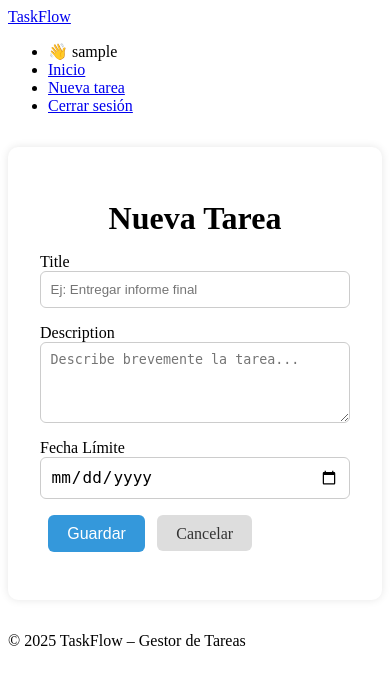
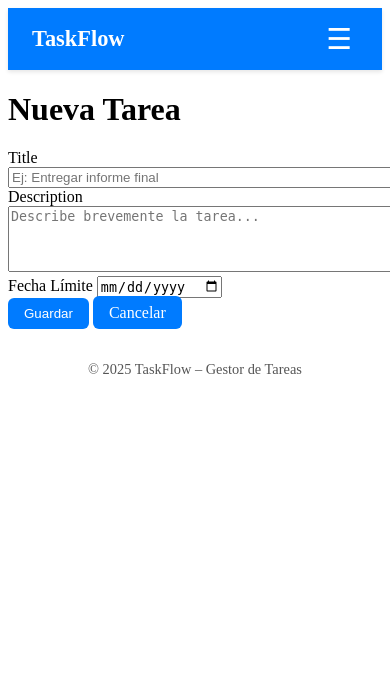
Before and after one commit to abdidaniel/parcial2_programacion2, a Flask app: page /admin/task/ in a window 390 px wide; the page is wider, and only the part inside the window is pictured. Shown: the top 685 px of that part. Run offline with Flask 3, Linux system fonts and the light colour scheme; the visitor is signed in with stand-in values (Sample User, id 1); some libraries are stand-ins or nearby versions.

Commit message:
arreglando estilos de responsive

```diff
--- a/src/taskflow/static/styles.css
+++ b/src/taskflow/static/styles.css
@@ -1,10 +1,152 @@
+/* ======= NAVBAR ======= */
+.navbar {
+  background-color: #007bff;
+  color: white;
+  box-shadow: 0 2px 4px rgba(0,0,0,0.1);
+  position: sticky;
+  top: 0;
+  z-index: 1000;
+}
+
+.navbar .container {
+  display: flex;
+  justify-content: space-between;
+  align-items: center;
+  padding: 0.8rem 1.5rem;
+  max-width: 1200px;
+  margin: 0 auto;
+}
+
+.brand {
+  color: white;
+  font-size: 1.4rem;
+  font-weight: bold;
+  text-decoration: none;
+}
+
+.brand:hover {
+  text-decoration: underline;
+}
+
+.nav {
+  list-style: none;
+  display: flex;
+  gap: 1rem;
+  margin: 0;
+  padding: 0;
+}
+
+.nav li {
+  display: inline;
+}
+
+.nav a, .nav span {
+  color: white;
+  text-decoration: none;
+  font-weight: 500;
+  transition: 0.2s;
+}
+
+.nav a:hover {
+  text-decoration: underline;
+}
+
+/* ======= TOGGLE (MOBILE) ======= */
+.nav-toggle {
+  display: none;
+  background: none;
+  border: none;
+  font-size: 1.8rem;
+  color: white;
+  cursor: pointer;
+}
+
+/* ======= RESPONSIVE NAVBAR ======= */
+@media (max-width: 768px) {
+  .navbar .container {
+    flex-wrap: wrap;
+  }
+
+  .nav-toggle {
+    display: block;
+    margin-left: auto;
+    font-size: 1.8rem;
+  }
+
+  .nav {
+    display: none;
+    flex-direction: column;
+    width: 100%;
+    background-color: #007bff;
+    padding: 1rem 0;
+    text-align: center;
+  }
+
+  .nav.active {
+    display: flex;
+  }
+
+  .nav li {
+    padding: 0.5rem 0;
+  }
+
+  .nav a {
+    font-size: 1.1rem;
+  }
+}
+
+/* ======= DASHBOARD ======= */
 .dashboard {
   background: #fff;
-  border-radius: 10px;
+  border-radius: 12px;
   padding: 2rem;
-  box-shadow: 0 0 10px rgba(0,0,0,0.1);
+  box-shadow: 0 2px 8px rgba(0,0,0,0.1);
+  max-width: 900px;
+  margin: 2rem auto;
 }
 
+.dashboard h1 {
+  text-align: center;
+  margin-bottom: 1.5rem;
+  font-size: 1.8rem;
+  color: #222;
+}
+
+.dashboard .actions {
+  text-align: center;
+  margin-bottom: 1rem;
+}
+
+/* ======= BUTTONS ======= */
+.btn {
+  background: #007bff;
+  color: white;
+  border: none;
+  border-radius: 6px;
+  padding: 0.5rem 1rem;
+  cursor: pointer;
+  text-decoration: none;
+  transition: background 0.3s;
+}
+
+.btn.primary:hover {
+  background: #0056b3;
+}
+
+.btn.small {
+  font-size: 0.85rem;
+  padding: 0.3rem 0.6rem;
+}
+
+.btn.danger {
+  background: #e74c3c;
+}
+
+.btn.danger:hover {
+  background: #c0392b;
+}
+
+/* ======= TABLE ======= */
 .task-table {
   width: 100%;
   border-collapse: collapse;
@@ -12,256 +154,85 @@
 }
 
 .task-table th, .task-table td {
-  padding: 0.75rem;
+  padding: 0.8rem;
   border-bottom: 1px solid #ddd;
+  text-align: left;
+  font-size: 0.95rem;
 }
 
 .task-table th {
-  text-align: left;
   background: #f4f4f4;
+  font-weight: bold;
 }
 
-.status {
-  padding: 0.3rem 0.6rem;
-  border-radius: 5px;
-  color: #fff;
-  font-weight: 600;
+.task-table tr:hover {
+  background-color: #f9f9f9;
 }
 
-.status.pending { background: #f39c12; }
-.status.done { background: #27ae60; }
-.status.late { background: #e74c3c; }
-
-.btn {
-  background: #007bff;
-  color: white;
-  border: none;
-  border-radius: 6px;
-  padding: 0.4rem 0.8rem;
-  cursor: pointer;
-  text-decoration: none;
-}
-
-.btn.small { font-size: 0.85rem; padding: 0.3rem 0.5rem; }
-.btn.danger { background: #e74c3c; }
-.btn.primary { background: #3498db; }
-
-.actions { margin-bottom: 1rem; }
-
-.modal {
-  display: none;
-  position: fixed;
-  z-index: 10;
-  left: 0; top: 0;
-  width: 100%; height: 100%;
-  background: rgba(0,0,0,0.4);
-}
-
-.modal-content {
-  background: #fff;
-  margin: 5% auto;
-  padding: 1.5rem;
-  border-radius: 10px;
-  width: 400px;
-  position: relative;
-}
-
-.close {
-  position: absolute;
-  right: 10px; top: 10px;
-  font-size: 1.3rem;
-  cursor: pointer;
-}
-
-.form-container {
-  background: #fff;
-  max-width: 400px;
-  margin: 2rem auto;
-  padding: 2rem;
-  border-radius: 10px;
-  box-shadow: 0 0 8px rgba(0,0,0,0.1);
-}
-
-.form-container h1 {
-  margin-bottom: 1rem;
-  text-align: center;
-}
-
-.field {
-  margin-bottom: 1rem;
-  display: flex;
-  flex-direction: column;
-}
-
-.field input, .field textarea {
-  padding: 0.6rem;
-  border: 1px solid #ccc;
-  border-radius: 6px;
-}
-
-.checkbox {
-  flex-direction: row;
-  align-items: center;
-  gap: 0.5rem;
-}
-
-.error {
-  color: #b00020;
-  font-size: 0.9rem;
-}
-
-.alt-link {
-  text-align: center;
-  margin-top: 1rem;
-}
-
-.task-view {
-  background: #fff;
-  border-radius: 10px;
-  padding: 2rem;
-  box-shadow: 0 0 10px rgba(0,0,0,0.1);
-  max-width: 600px;
-  margin: 2rem auto;
-}
-
-.task-table {
-  width: 100%;
-  border-collapse: collapse;
-  margin-top: 1rem;
-}
-
-.task-table th, .task-table td {
-  padding: 0.75rem;
-  border-bottom: 1px solid #ddd;
-}
-
-.task-table th {
-  text-align: left;
-  background: #f4f4f4;
-}
-
-.status {
-  padding: 0.3rem 0.6rem;
-  border-radius: 5px;
-  color: #fff;
-  font-weight: 600;
-}
-
-.status.pending { background: #f39c12; }
-.status.done { background: #27ae60; }
-.status.late { background: #e74c3c; }
-
-.actions {
-  margin-bottom: 1rem;
-}
-
-.btn {
-  background: #007bff;
-  color: white;
-  border: none;
-  border-radius: 6px;
-  padding: 0.4rem 0.8rem;
-  cursor: pointer;
-  text-decoration: none;
-}
-
-.btn.small { font-size: 0.85rem; padding: 0.3rem 0.5rem; }
-.btn.danger { background: #e74c3c; }
-.btn.primary { background: #3498db; }
-.calendar-input {
-  padding: 0.6rem;
-  border: 1px solid #ccc;
-  border-radius: 6px;
-  font-size: 1rem;
-  width: 100%;
-  box-sizing: border-box;
-}
-
-.calendar-input:focus {
-  border-color: #3498db;
-  outline: none;
-  box-shadow: 0 0 4px rgba(52, 152, 219, 0.5);
-}
-
-.btn.primary {
-  background: #3498db;
-  color: white;
-  border: none;
-  padding: 0.6rem 1.2rem;
-  border-radius: 6px;
-  cursor: pointer;
-  font-size: 1rem;
-}
-
-.btn.primary:hover {
-  background: #2d85c9;
-}
-
-.btn {
-  background: #ddd;
-  color: #333;
-  text-decoration: none;
-  border-radius: 6px;
-  padding: 0.6rem 1.2rem;
-  margin-left: 0.5rem;
-}
-
-.btn:hover {
-  background: #ccc;
-}
-
+/* Estado completado */
 .completed td {
   text-decoration: line-through;
   color: #777;
 }
 
-.task-table input[type="checkbox"] {
-  width: 18px;
-  height: 18px;
-  cursor: pointer;
-  accent-color: #27ae60; /* verde */
+/* ======= RESPONSIVE TABLE ======= */
+@media (max-width: 768px) {
+  .dashboard {
+    padding: 1.2rem;
+    margin: 1rem;
   }
 
-.done-text {
-  color: #27ae60;
-  font-weight: bold;
+  .task-table thead {
+    display: none;
   }
 
-.pending-text {
-  color: #e67e22;
-  font-weight: bold;
+  .task-table, .task-table tbody, .task-table tr, .task-table td {
+    display: block;
+    width: 100%;
   }
 
-.task-detail {
-  background: white;
-  border-radius: 12px;
-  padding: 25px;
-  max-width: 600px;
-  margin: 40px auto;
-  box-shadow: 0 2px 8px rgba(0, 0, 0, 0.1);
+  .task-table tr {
+    margin-bottom: 1.2rem;
+    background: #fdfdfd;
+    border: 1px solid #ddd;
+    border-radius: 10px;
+    padding: 1rem;
+    box-shadow: 0 2px 5px rgba(0,0,0,0.05);
   }
 
-.task-detail h1 {
-  font-size: 1.8rem;
-  margin-bottom: 15px;
+  .task-table td {
+    display: flex;
+    justify-content: space-between;
+    align-items: center;
+    padding: 0.6rem 0;
+    border: none;
+    font-size: 0.9rem;
   }
 
-.task-detail p {
-  font-size: 1rem;
-  line-height: 1.5;
+  .task-table td::before {
+    content: attr(data-label);
+    font-weight: 600;
+    color: #333;
   }
 
+  .task-table td:last-child {
+    justify-content: flex-end;
+  }
+}
+
+/* ======= MODAL ======= */
 .modal {
-  display: none;
+  display: none; /* 🔥 Oculto por defecto */
   position: fixed;
   z-index: 1000;
   left: 0;
   top: 0;
   width: 100%;
   height: 100%;
-  background: rgba(0, 0, 0, 0.45);
+  background: rgba(0,0,0,0.45);
   justify-content: center;
   align-items: center;
+  backdrop-filter: blur(3px); /* efecto elegante */
 }
 
 .modal-content {
@@ -269,7 +240,8 @@
   padding: 25px 30px;
   border-radius: 12px;
   text-align: center;
-  width: 400px;
+  width: 90%;
+  max-width: 400px;
   box-shadow: 0 5px 15px rgba(0, 0, 0, 0.25);
 }
 
@@ -298,3 +270,11 @@
 .btn.cancel:hover {
   background: #bbb;
 }
+
+/* ======= FOOTER ======= */
+.footer {
+  text-align: center;
+  margin-top: 2rem;
+  color: #555;
+  font-size: 0.9rem;
+}
--- a/src/taskflow/templates/base_template.html
+++ b/src/taskflow/templates/base_template.html
@@ -8,11 +8,14 @@
 </head>
 <body>
 
-  <!-- Navbar -->
+<!-- ======= NAVBAR ======= -->
 <header class="navbar">
   <nav class="container">
     <a href="{{ url_for('home') }}" class="brand">TaskFlow</a>
-      <ul class="nav">
+
+    <button class="nav-toggle" id="nav-toggle" aria-label="Abrir menú">☰</button>
+
+    <ul class="nav" id="nav-menu">
       {% if current_user.is_authenticated %}
         <li><span>👋 {{ current_user.username }}</span></li>
         <li><a href="{{ url_for('home') }}">Inicio</a></li>
@@ -26,6 +29,7 @@
   </nav>
 </header>
 
+<!-- ======= MAIN ======= -->
 <main class="container">
   {% with messages = get_flashed_messages(with_categories=true) %}
     {% if messages %}
@@ -40,6 +44,7 @@
   {% block content %}{% endblock %}
 </main>
 
+<!-- ======= MODAL DE CONFIRMACIÓN ======= -->
 <div id="confirmModal" class="modal">
   <div class="modal-content">
     <h3>¿Estás seguro de que deseas eliminar esta tarea?</h3>
@@ -53,31 +58,48 @@
   </div>
 </div>
 
+<!-- ======= SCRIPTS ======= -->
 <script>
-  // --- MODAL GLOBAL PARA ELIMINAR ---
-  const modal = document.getElementById('confirmModal');
-  const cancelBtn = document.getElementById('cancelBtn');
-  const deleteForm = document.getElementById('deleteForm');
-  let currentAction = '';
+  // --- MENÚ RESPONSIVE ---
+  document.addEventListener('DOMContentLoaded', () => {
+    const toggle = document.getElementById('nav-toggle');
+    const menu = document.getElementById('nav-menu');
 
-  // Muestra el modal y configura la acción del formulario
-  function confirmDelete(actionUrl) {
-    currentAction = actionUrl;
-    deleteForm.action = currentAction;
-    modal.style.display = 'flex';
+    if (toggle && menu) {
+      toggle.addEventListener('click', () => {
+        menu.classList.toggle('active');
+      });
     }
-
-  // Cierra el modal
-  cancelBtn.addEventListener('click', () => {
-    modal.style.display = 'none';
   });
 
-  // Cierra si se hace clic fuera del modal
-  window.addEventListener('click', (e) => {
-    if (e.target === modal) modal.style.display = 'none';
+  // --- MODAL GLOBAL PARA ELIMINAR ---
+  document.addEventListener("DOMContentLoaded", () => {
+    const modal = document.getElementById("confirmModal");
+    const cancelBtn = document.getElementById("cancelBtn");
+    const deleteForm = document.getElementById("deleteForm");
+
+    // Inicialmente oculto
+    modal.style.display = "none";
+
+    // Función global
+    window.confirmDelete = function(actionUrl) {
+      deleteForm.action = actionUrl;
+      modal.style.display = "flex";
+    };
+
+    // Cerrar con botón "No"
+    cancelBtn.addEventListener("click", () => {
+      modal.style.display = "none";
+    });
+
+    // Cerrar al hacer clic fuera del modal
+    window.addEventListener("click", (e) => {
+      if (e.target === modal) modal.style.display = "none";
+    });
   });
 </script>
 
+<!-- ======= FOOTER ======= -->
 <footer class="footer">
   <p>&copy; 2025 TaskFlow – Gestor de Tareas</p>
 </footer>
```
Also changed, not shown: src/taskflow/templates/index.html (+7 -9 lines). Lines whose indentation alone changed are shown as unchanged.
